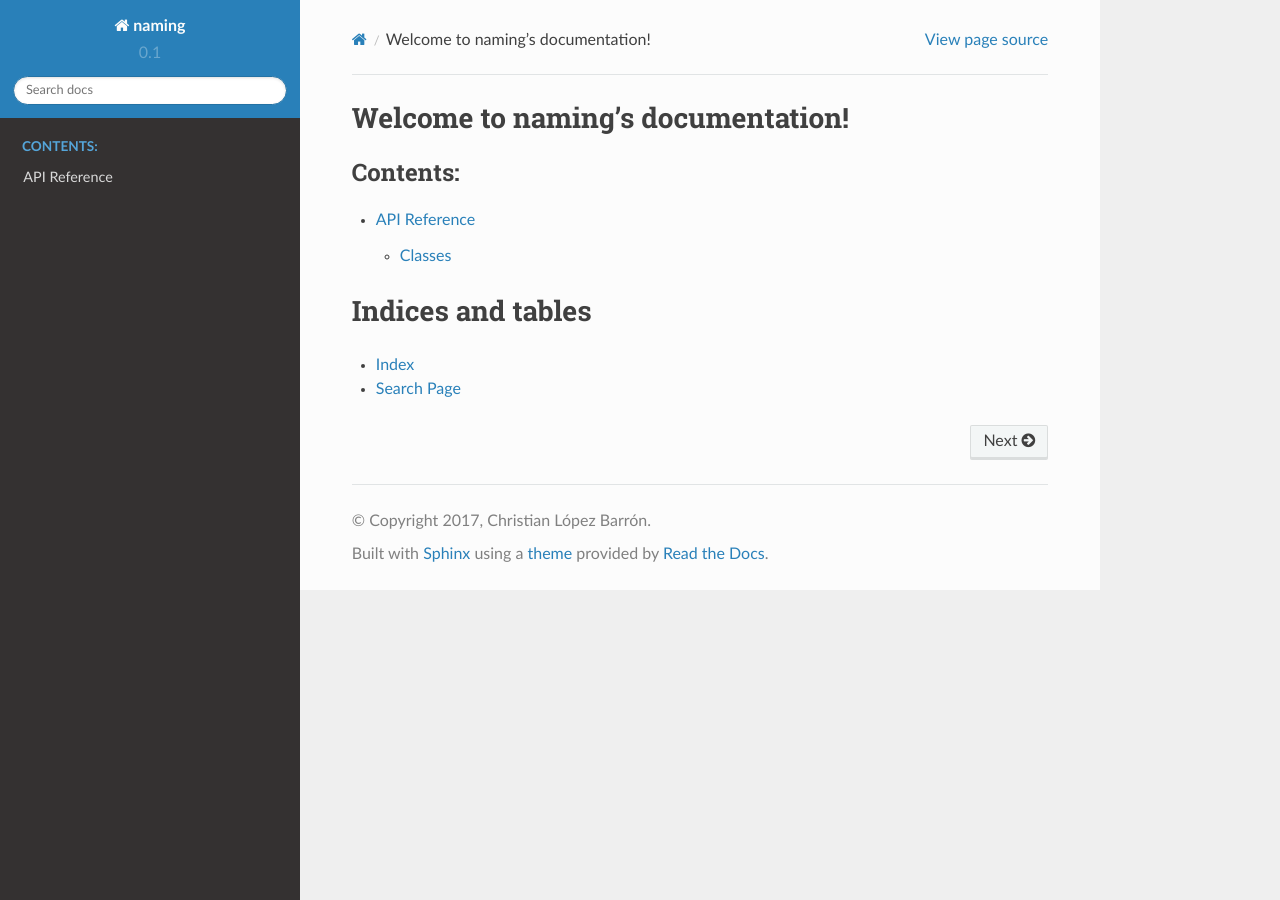
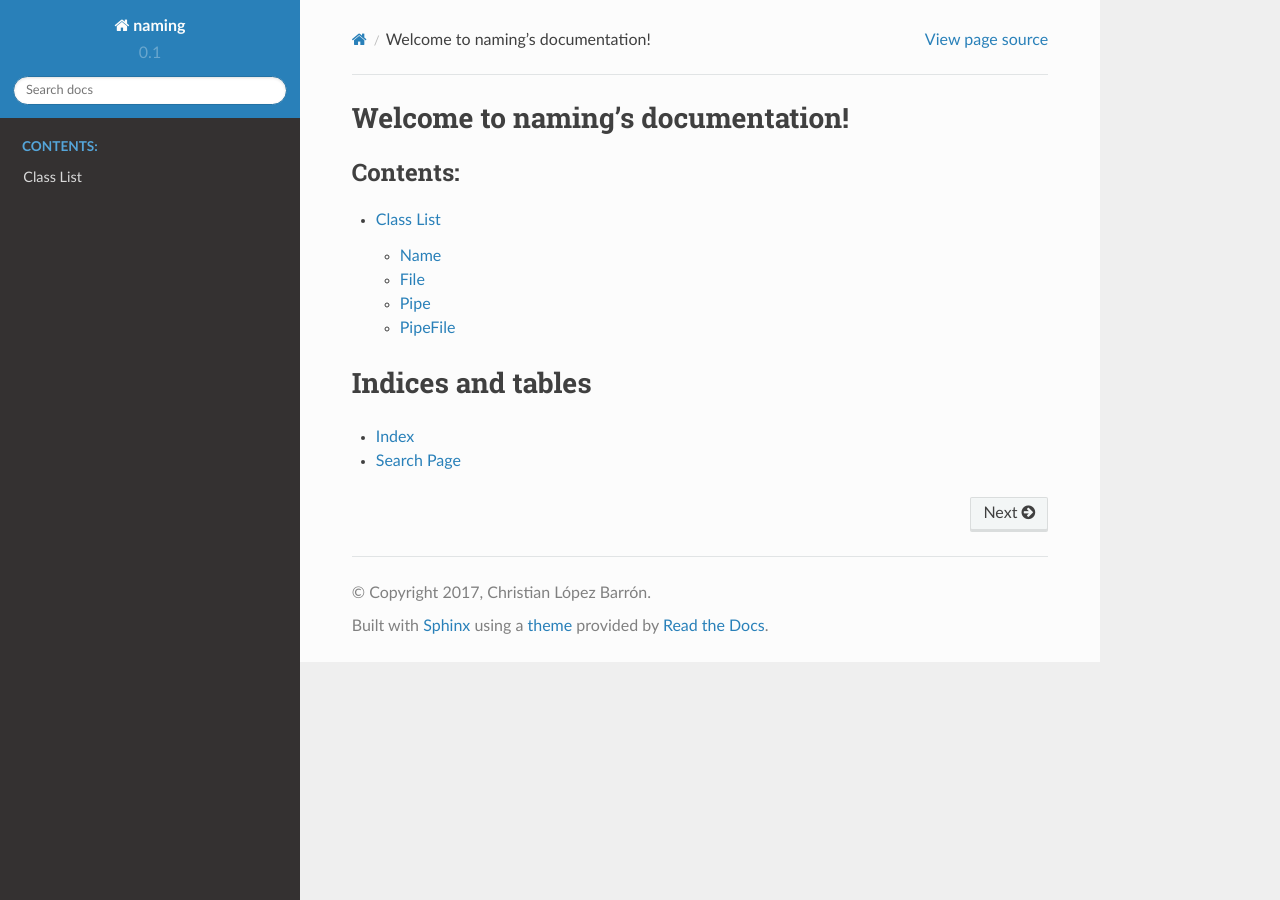
Before and after one commit to chrizzFTD/naming, a Sphinx documentation site: the page built from docs/source/index.rst, in a window 1280 px wide. Built offline with Sphinx 7.4.7 and the Read the Docs theme 2.0.0, drawn with Linux system fonts in a browser that asks for light colours.

Commit message:
removed api reference doc

```diff
--- a/docs/source/API Reference.rst
+++ /dev/null
@@ -1,7 +0,0 @@
-API Reference
-=============
-
-.. toctree::
-    :maxdepth: 4
-
-    Classes
--- a/docs/source/Classes.rst
+++ b/docs/source/Class List.rst
@@ -1,5 +1,5 @@
-Classes
-=======
+Class List
+==========
 
 .. toctree::
     :maxdepth: 4
--- a/docs/source/index.rst
+++ b/docs/source/index.rst
@@ -10,7 +10,7 @@ Welcome to naming's documentation!
     :maxdepth: 2
     :caption: Contents:
 
-    API Reference
+    Class List
 
 Indices and tables
 ==================
```
